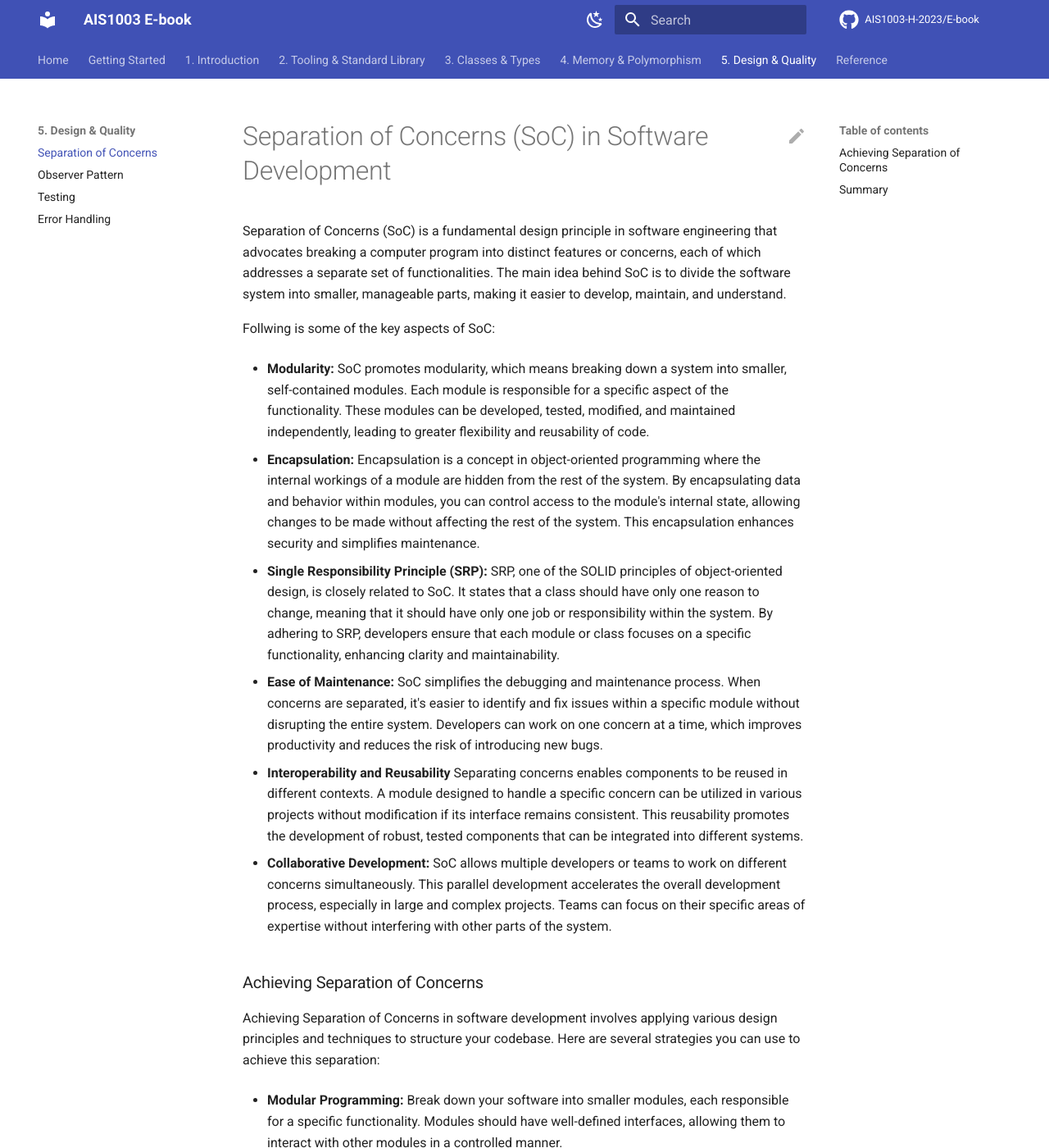
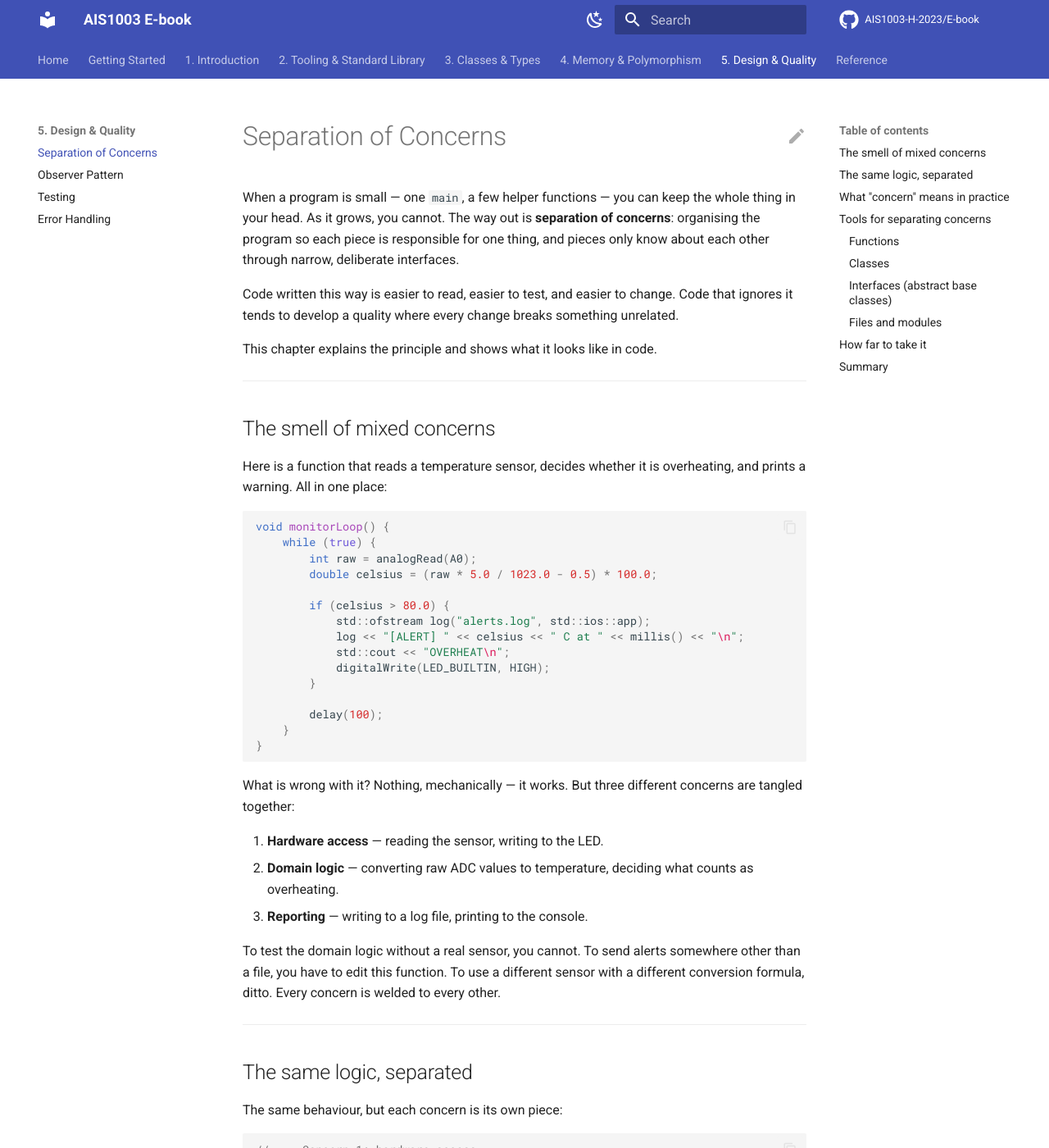
Before and after one commit to markaren/E-book_cpp, an MkDocs documentation site: the page built from docs/Chapter5/soc.md, in a window 1280 px wide and 1400 px high. Shown: the whole window at 82% size. Built offline with MkDocs 1.6.1 and Material for MkDocs 9.7.7, drawn with Linux system fonts in a browser that asks for light colours; comment, search, counter and statistics services are not loaded; some of the changed text lies outside the part shown.

Commit message:
Rewrite soc.md with a concrete automation example
The original was the most abstract chapter in the book — pure prose
about modularity, encapsulation, and SRP with no code. For an applied
automation programme, the principle does not click until you see what
"separated" looks like in working code.

- Lead with a "tangled" version: a single monitorLoop that reads the
  sensor, computes the temperature, decides if it's overheating, and
  writes to a log file — three concerns welded together
- Refactor it: TemperatureSensor / OverheatPolicy / AlertSink as three
  separate classes, with the orchestrator knowing nothing about details
- Show the testability and swappability payoff explicitly
- Add a "smells of mixed concerns" list students can pattern-match against
- Keep the conceptual material but compact it
- End with "do not separate just for the sake of it" — over-decomposition
  is its own anti-pattern and students need to hear that explicitly

Co-Authored-By: Claude Opus 4.7 <noreply@anthropic.com>

````diff
--- a/docs/Chapter5/soc.md
+++ b/docs/Chapter5/soc.md
@@ -1,73 +1,198 @@
-# Separation of Concerns (SoC) in Software Development
+# Separation of Concerns
 
-Separation of Concerns (SoC) is a fundamental design principle in software engineering that
-advocates breaking a computer program into distinct features or concerns,
-each of which addresses a separate set of functionalities.
-The main idea behind SoC is to divide the software system into smaller,
-manageable parts, making it easier to develop, maintain, and understand.
+When a program is small — one `main`, a few helper functions — you can keep the whole thing in your head. As it grows, you cannot. The way out is **separation of concerns**: organising the program so each piece is responsible for one thing, and pieces only know about each other through narrow, deliberate interfaces.
 
-Follwing is some of the key aspects of SoC:
+Code written this way is easier to read, easier to test, and easier to change. Code that ignores it tends to develop a quality where every change breaks something unrelated.
 
-- **Modularity:**
-SoC promotes modularity, which means breaking down a system into smaller, self-contained modules.
-Each module is responsible for a specific aspect of the functionality. These modules can be developed, tested,
-modified, and maintained independently, leading to greater flexibility and reusability of code.
+This chapter explains the principle and shows what it looks like in code.
 
-- **Encapsulation:**
-Encapsulation is a concept in object-oriented programming where the internal workings of a
-module are hidden from the rest of the system. By encapsulating data and behavior within modules,
-you can control access to the module's internal state, allowing changes to be made without affecting
-the rest of the system. This encapsulation enhances security and simplifies maintenance.
+---
 
-- **Single Responsibility Principle (SRP):**
-SRP, one of the SOLID principles of object-oriented design, is closely related to SoC.
-It states that a class should have only one reason to change, meaning that it should have only
-one job or responsibility within the system. By adhering to SRP, developers ensure that each module
-or class focuses on a specific functionality, enhancing clarity and maintainability.
+## The smell of mixed concerns
 
-- **Ease of Maintenance:**
-SoC simplifies the debugging and maintenance process. When concerns are separated,
-it's easier to identify and fix issues within a specific module without disrupting the entire system.
-Developers can work on one concern at a time, which improves productivity and reduces the risk of introducing new bugs.
+Here is a function that reads a temperature sensor, decides whether it is overheating, and prints a warning. All in one place:
 
-- **Interoperability and Reusability**
-Separating concerns enables components to be reused in different contexts.
-A module designed to handle a specific concern can be utilized in various projects without
-modification if its interface remains consistent. This reusability promotes the development of robust,
-tested components that can be integrated into different systems.
+```cpp
+void monitorLoop() {
+    while (true) {
+        int raw = analogRead(A0);
+        double celsius = (raw * 5.0 / 1023.0 - 0.5) * 100.0;
 
-- **Collaborative Development:**
-SoC allows multiple developers or teams to work on different concerns simultaneously.
-This parallel development accelerates the overall development process, especially in large and complex projects.
-Teams can focus on their specific areas of expertise without interfering with other parts of the system.
+        if (celsius > 80.0) {
+            std::ofstream log("alerts.log", std::ios::app);
+            log << "[ALERT] " << celsius << " C at " << millis() << "\n";
+            std::cout << "OVERHEAT\n";
+            digitalWrite(LED_BUILTIN, HIGH);
+        }
 
+        delay(100);
+    }
+}
+```
 
-### Achieving Separation of Concerns
-Achieving Separation of Concerns in software development involves applying various design principles and techniques to structure your codebase.
-Here are several strategies you can use to achieve this separation:
+What is wrong with it? Nothing, mechanically — it works. But three different concerns are tangled together:
 
-- **Modular Programming:**
-Break down your software into smaller modules, each responsible for a specific functionality. Modules should have well-defined interfaces, allowing them to interact with other modules in a controlled manner.
+1. **Hardware access** — reading the sensor, writing to the LED.
+2. **Domain logic** — converting raw ADC values to temperature, deciding what counts as overheating.
+3. **Reporting** — writing to a log file, printing to the console.
 
-- **Use of Functions and Methods:**
-Encapsulate specific tasks into functions (in procedural programming) or methods (in object-oriented programming). Functions/methods should ideally perform one task and do it well, adhering to the Single Responsibility Principle.
+To test the domain logic without a real sensor, you cannot. To send alerts somewhere other than a file, you have to edit this function. To use a different sensor with a different conversion formula, ditto. Every concern is welded to every other.
 
-- **Object-Oriented Design:**
-Utilize classes and objects to encapsulate data and behavior. Classes represent specific concerns or entities in your system, encapsulating related data and methods. Properly designed classes enhance modularity and encapsulation.
+---
 
-- **Design Patterns:**
-Familiarize yourself with design patterns such as the Observer pattern, Strategy pattern, and Factory pattern. These patterns provide tested solutions to common design problems and often promote separation of concerns in their implementations.
+## The same logic, separated
 
-- **Event-Driven Architecture:**
-Implement an event-driven architecture where components communicate through events or messages. This promotes loose coupling between components, allowing them to operate independently and handle specific concerns.
+The same behaviour, but each concern is its own piece:
 
-- **Separate User Interface (UI) from Business Logic:**
-In applications with graphical user interfaces, separate the UI code from the underlying business logic. Use design patterns like Model-View-Controller (MVC) to achieve this separation, ensuring that the presentation layer is decoupled from the application's core logic.
+```cpp
+// --- Concern 1: hardware access ---
+class TemperatureSensor {
+public:
+    virtual ~TemperatureSensor() = default;
+    virtual double readCelsius() = 0;
+};
 
-- **Testing and Test Automation:**
-Write unit tests and automated tests that focus on specific concerns. Test each module or component in isolation to ensure they work as expected. Automated tests also act as a safety net when you make changes, ensuring that existing concerns are not affected.
+class AnalogTemperatureSensor : public TemperatureSensor {
+public:
+    AnalogTemperatureSensor(int pin) : pin_(pin) {}
+    double readCelsius() override {
+        int raw = analogRead(pin_);
+        return (raw * 5.0 / 1023.0 - 0.5) * 100.0;
+    }
+private:
+    int pin_;
+};
 
+// --- Concern 2: domain logic ---
+class OverheatPolicy {
+public:
+    OverheatPolicy(double threshold) : threshold_(threshold) {}
+    bool isOverheating(double celsius) const {
+        return celsius > threshold_;
+    }
+private:
+    double threshold_;
+};
+
+// --- Concern 3: reporting ---
+class AlertSink {
+public:
+    virtual ~AlertSink() = default;
+    virtual void overheatDetected(double celsius) = 0;
+};
+
+class FileAlertSink : public AlertSink {
+public:
+    FileAlertSink(const std::filesystem::path& path) : out_(path, std::ios::app) {}
+    void overheatDetected(double celsius) override {
+        out_ << "[ALERT] " << celsius << " C\n";
+    }
+private:
+    std::ofstream out_;
+};
+
+// --- The orchestrator: ties them together, knows nothing about details ---
+void monitorLoop(TemperatureSensor& sensor,
+                 const OverheatPolicy& policy,
+                 AlertSink& alerts) {
+    while (true) {
+        double t = sensor.readCelsius();
+        if (policy.isOverheating(t)) {
+            alerts.overheatDetected(t);
+        }
+        delay(100);
+    }
+}
+```
+
+Each class has one job. The function that pulls them together knows about *what* must happen but nothing about *how* — it has no idea whether the temperature comes from an analog pin or a simulated sensor, no idea whether alerts go to a file or a network socket, no idea what threshold is in effect.
+
+Want to test the policy? Construct an `OverheatPolicy` and call `isOverheating` with values — no hardware required. Want to switch from a file to a console alert? Write a `ConsoleAlertSink` and pass it in instead. Want to test the orchestrator? Pass it a fake sensor that returns scripted values and a fake sink that records the alerts.
+
+---
+
+## What "concern" means in practice
+
+A **concern** is one thing a program is responsible for. Some concerns are obvious:
+
+- talking to hardware
+- computing something
+- presenting results to a user
+- storing data
+- handling errors
+
+Other concerns are more subtle and emerge over time. You will recognise mixed concerns by the symptoms:
+
+- A small change to one part forces edits in unrelated parts.
+- Writing a test for one piece requires setting up things that have nothing to do with the test.
+- A function's name needs the word "and" — `readSensorAndAlertIfHot`.
+- A single class talks to the network, the database, and the user interface.
+
+When you spot these, you have a candidate for splitting.
+
+---
+
+## Tools for separating concerns
+
+The principle is timeless; the techniques are concrete.
+
+### Functions
+
+The most basic tool. If a chunk of code inside a function does something with a name, give it its own function:
+
+```cpp
+// Before
+void run() {
+    int raw = analogRead(A0);
+    double celsius = (raw * 5.0 / 1023.0 - 0.5) * 100.0;
+    /* ... 50 more lines ... */
+}
+
+// After
+double readTemperature() {
+    int raw = analogRead(A0);
+    return (raw * 5.0 / 1023.0 - 0.5) * 100.0;
+}
+
+void run() {
+    double t = readTemperature();
+    /* ... */
+}
+```
+
+The named function documents intent, can be tested in isolation, and stops the calling function from drowning in detail.
+
+### Classes
+
+A class groups data with the operations that act on it. Reach for a class when several related pieces of state need to evolve together — a connection, a parser, a controller — and you find the same data being passed around in tandem.
+
+### Interfaces (abstract base classes)
+
+When the orchestrator does not need to know which concrete implementation it is talking to, hide it behind an interface. The example above uses `TemperatureSensor` and `AlertSink` exactly this way — `monitorLoop` works with anything that fulfils those interfaces. Swap implementations without touching the orchestrator.
+
+This is also what makes code testable: the interface lets you substitute a fake implementation in tests.
+
+### Files and modules
+
+Once a logical piece grows beyond a screen, give it its own file. Header + implementation pair per class is a reasonable default. Group related files into folders (`sensors/`, `alerts/`, `policies/`). The folder structure itself becomes documentation of what concerns the project has.
+
+---
+
+## How far to take it
+
+It is possible to over-do this. A program with thirty classes for the same job five would handle is not "separated"; it is shattered. Two rules of thumb:
+
+1. **Separate when you have a reason.** If your `readSensor` function never changes and you only call it from one place, leaving it inline is fine.
+2. **Look for the friction.** When you find yourself wanting to test something but not being able to, or wanting to swap something out and not being able to — that is where to draw the line.
+
+Good design is not the design with the most classes. It is the design where each class has a clear job, and where introducing a new requirement does not force you to rewrite everything.
+
+---
 
 ## Summary
-In summary, Separation of Concerns is a foundational principle that promotes a systematic approach to software development. By organizing code into modular, encapsulated components, developers can create flexible, maintainable, and scalable software systems. This approach enhances collaboration, facilitates debugging,
-and ultimately leads to the creation of more reliable and efficient software applications.
+
+- **Each piece of code should be responsible for one thing.**
+- When you find a function doing more than one thing, split it.
+- Use interfaces to decouple "what" from "how" — `TemperatureSensor` does not know which sensor; `monitorLoop` does not know which sensor either.
+- Separation makes code easier to test, easier to change, and easier to read.
+- Do not separate just for the sake of it. The signal is friction — testing, changing, swapping.
````
